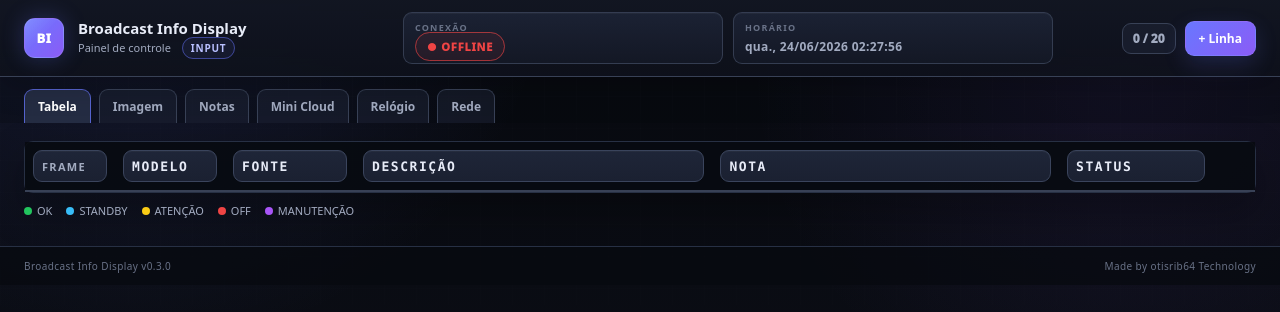
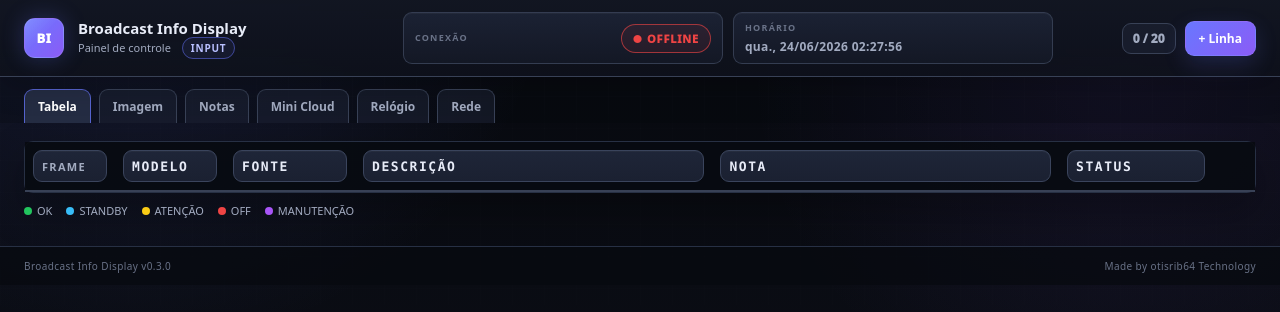
Before and after one commit to otisrib64/broadcast-info-display, a website: page src/web/control/index.html in a window 1280 px wide. Drawn offline with Linux system fonts and the light colour scheme.

Commit message:
fix: conn-badge aligned right inside mini-card (label left, badge right)

```diff
--- a/src/web/control/index.html
+++ b/src/web/control/index.html
@@ -23,10 +23,8 @@
 
     <div class="header-center">
       <div class="mini-card">
-        <div>
-          <span class="mini-label">Conexão</span>
-          <span class="mini-value" id="conn-indicator">● OFFLINE</span>
-        </div>
+        <span class="mini-label">Conexão</span>
+        <span class="conn-badge offline" id="conn-indicator">● OFFLINE</span>
       </div>
       <div class="mini-card">
         <div>
```
Also changed, not shown: src/web/output/index.html.
